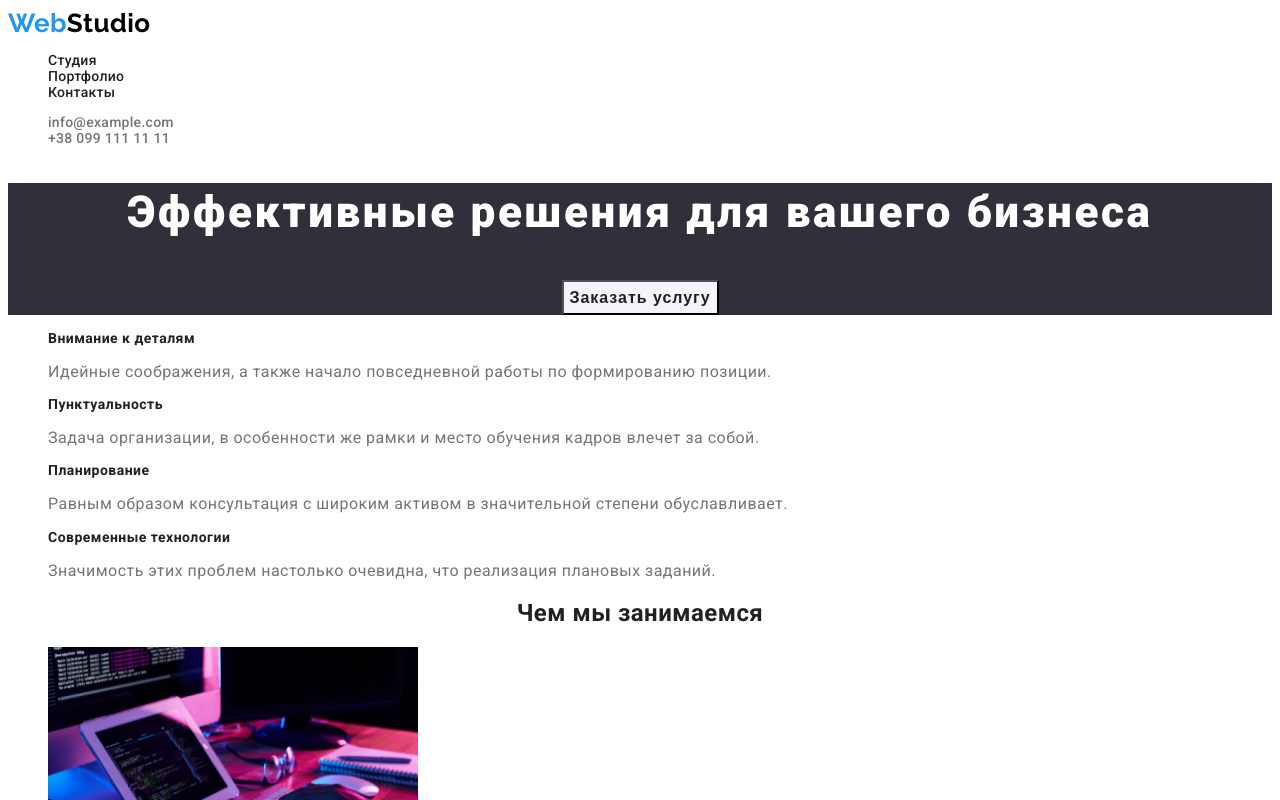
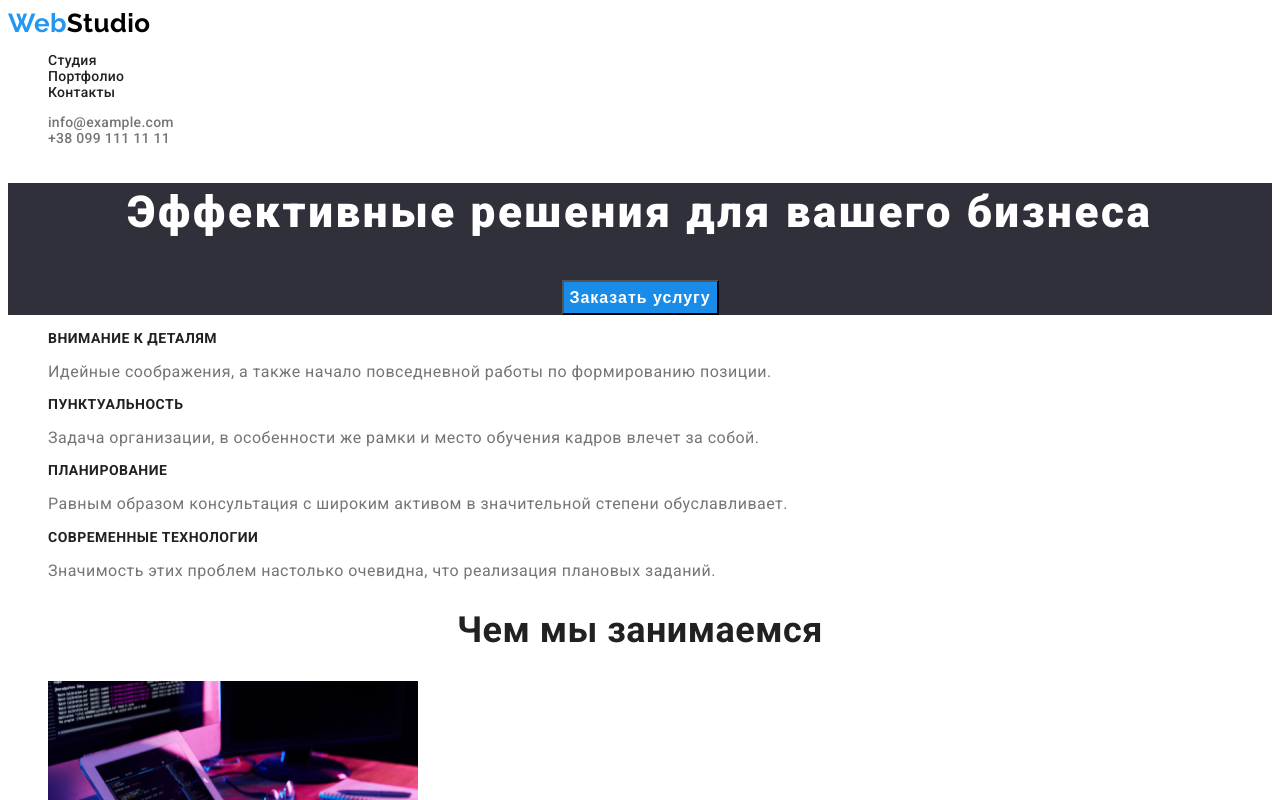
Before and after one commit to yukis-data/goit-markup-hw-02, a plain HTML site: page index.html in a window 1280 px wide. Both pictures are taken after a click on the button "Заказать услугу". Shown: the top 800 px of the page. Drawn offline with Linux system fonts and the light colour scheme.

Commit message:
правка кнопки и заголовков

```diff
--- a/css/styles.css
+++ b/css/styles.css
@@ -79,9 +79,12 @@
   background-color: #2196f3;
   cursor: pointer;
 }
+.page-button:focus,
+.page-button:hover {
+  background-color: #188ce8;
+}
 
-.page-button:active,
-.page-button:focus {
+.page-button:active {
   color: #212121;
   background-color: #f5f4fa;
 }
@@ -94,6 +97,7 @@
   color: #212121;
   font-weight: 700;
   font-size: 14px;
+  text-transform: uppercase;
 }
 
 /*work and team*/
@@ -104,6 +108,8 @@
 .section-title {
   color: #212121;
   font-weight: 700;
+  font-size: 36px;
+  line-height: 1.16;
   text-align: center;
 }
 
@@ -115,6 +121,8 @@
 .team-title {
   color: #212121;
   font-weight: 700;
+  font-size: 36px;
+  line-height: 1.16;
   letter-spacing: 0.03em;
   text-align: center;
 }
```
